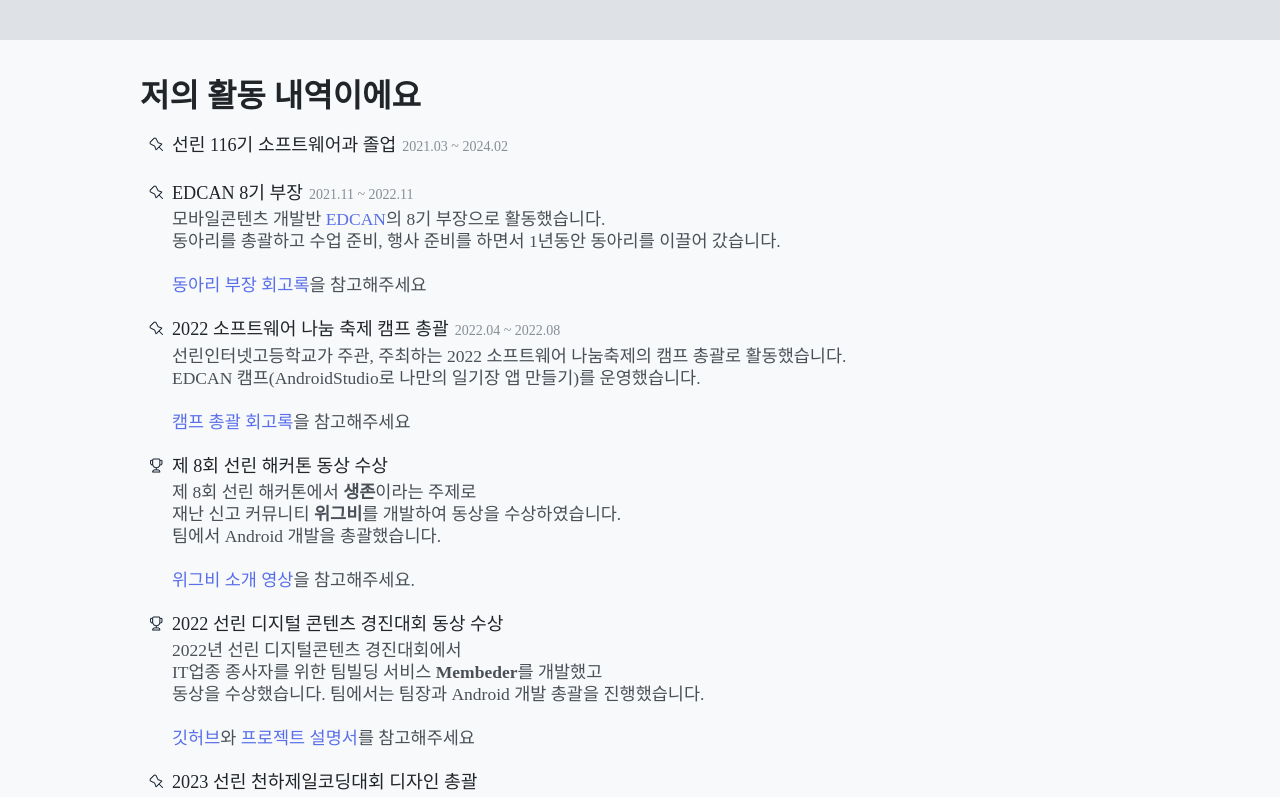
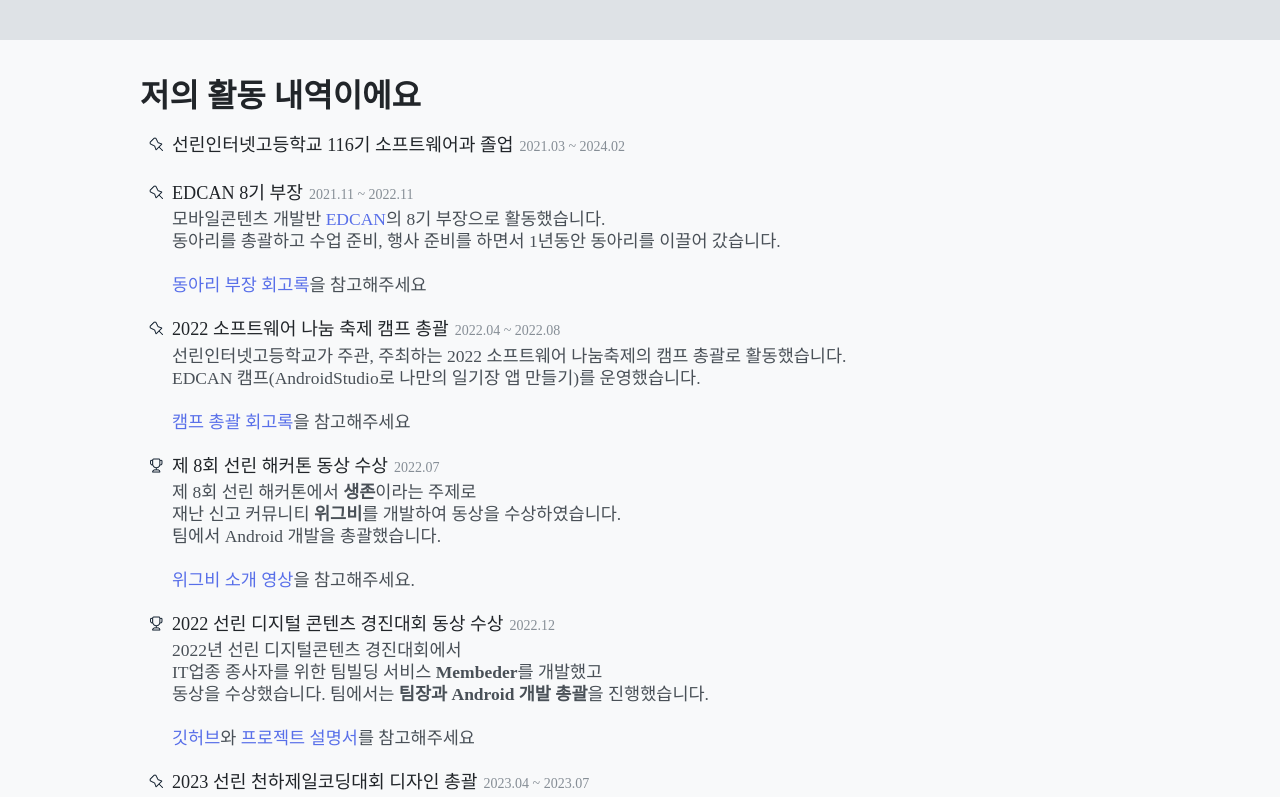
Before and after one commit to kichan05/kichan.dev, a React (Create React App) app: page / in a window 1280 px wide. Shown: the part 1560-2357 px from the top of the page. Built offline with nearby package versions, Linux system fonts and the light colour scheme; a web font is replaced by a local one.

Commit message:
Alert ui

```diff
--- a/src/component/Alert.js
+++ b/src/component/Alert.js
@@ -18,7 +18,9 @@ const AlertStyle = styled.ul`
 const AlertMessageStyle = styled.li`
   width: 350px;
 
-  background-color: ${p => p.theme.color.Blue3};
+  background-color: ${p => p.theme.color.Gray1};
+  border: 1px solid ${p => p.theme.color.Gray4};
+  border-left: 5px solid ${p => p.theme.color.Blue5};
   border-radius: 0.25em;
   padding: 12px;
   margin-bottom: 8px;
@@ -70,9 +72,9 @@ const AlertMessage = ({state, message, timeout}) => {
   }
 
   useEffect(() => {
-    const remove = setTimeout(() => {
-      removeMessage(message.id)
-    }, 5000)
+    // const remove = setTimeout(() => {
+    //   removeMessage(message.id)
+    // }, 5000)
   }, [])
 
   return (
--- a/src/data/ProfileData.js
+++ b/src/data/ProfileData.js
@@ -3,7 +3,7 @@ import Trophy from "../assets/ic_trophy.png";
 
 export const profileData = [
   {
-    title: "선린 116기 소프트웨어과 졸업",
+    title: "선린인터넷고등학교 116기 소프트웨어과 졸업",
     date: "2021.03 ~ 2024.02",
     icon: Pin,
   },
@@ -37,7 +37,7 @@ export const profileData = [
   },
   {
     title: "제 8회 선린 해커톤 동상 수상",
-    data: "2022.07",
+    date: "2022.07",
     description: (
       <>
         제 8회 선린 해커톤에서 <b>생존</b>이라는 주제로
@@ -53,14 +53,14 @@ export const profileData = [
   },
   {
     title: "2022 선린 디지털 콘텐츠 경진대회 동상 수상",
-    data: "2022.12",
+    date: "2022.12",
     description: (
       <>
         2022년 선린 디지털콘텐츠 경진대회에서
         <br/>
         IT업종 종사자를 위한 팀빌딩 서비스 <b>Membeder</b>를 개발했고
         <br/>
-        동상을 수상했습니다. 팀에서는 팀장과 Android 개발 총괄을 진행했습니다.
+        동상을 수상했습니다. 팀에서는 <b>팀장과 Android 개발 총괄</b>을 진행했습니다.
         <br/><br/>
         <a href="https://github.com/Membeder" target={"_blank"}>깃허브</a>와 <a href="https://drive.google.com/drive/u/2/folders/1ZTcMfxDe91gHJKYtdRO9Q7g_JvkeEoCX" target={"_blank"}>프로젝트 설명서</a>를 참고해주세요
       </>
@@ -69,7 +69,7 @@ export const profileData = [
   },
   {
     title: "2023 선린 천하제일코딩대회 디자인 총괄",
-    data: "2023.04 ~ 2023.07",
+    date: "2023.04 ~ 2023.07",
     description: (
       <>
         2023 선린 천하제일코딩대회에서 디자인 총괄을 맡아서<br/>
@@ -83,7 +83,7 @@ export const profileData = [
   },
   {
     title: "2023 선린 장학생",
-    data: "2023",
+    date: "2023.09", //todo : 날자가 언제였지
     icon: Pin,
   }
 ]
```
